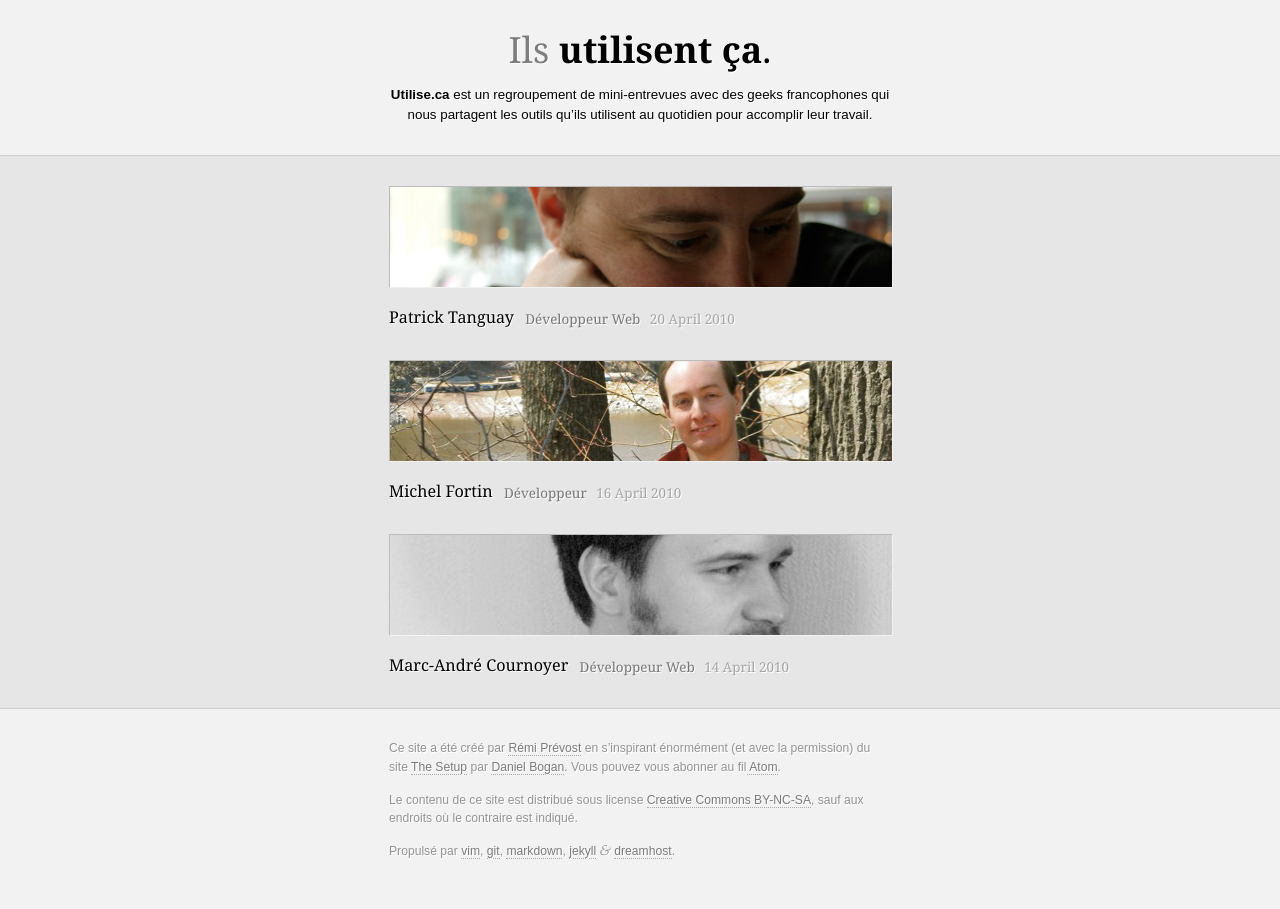
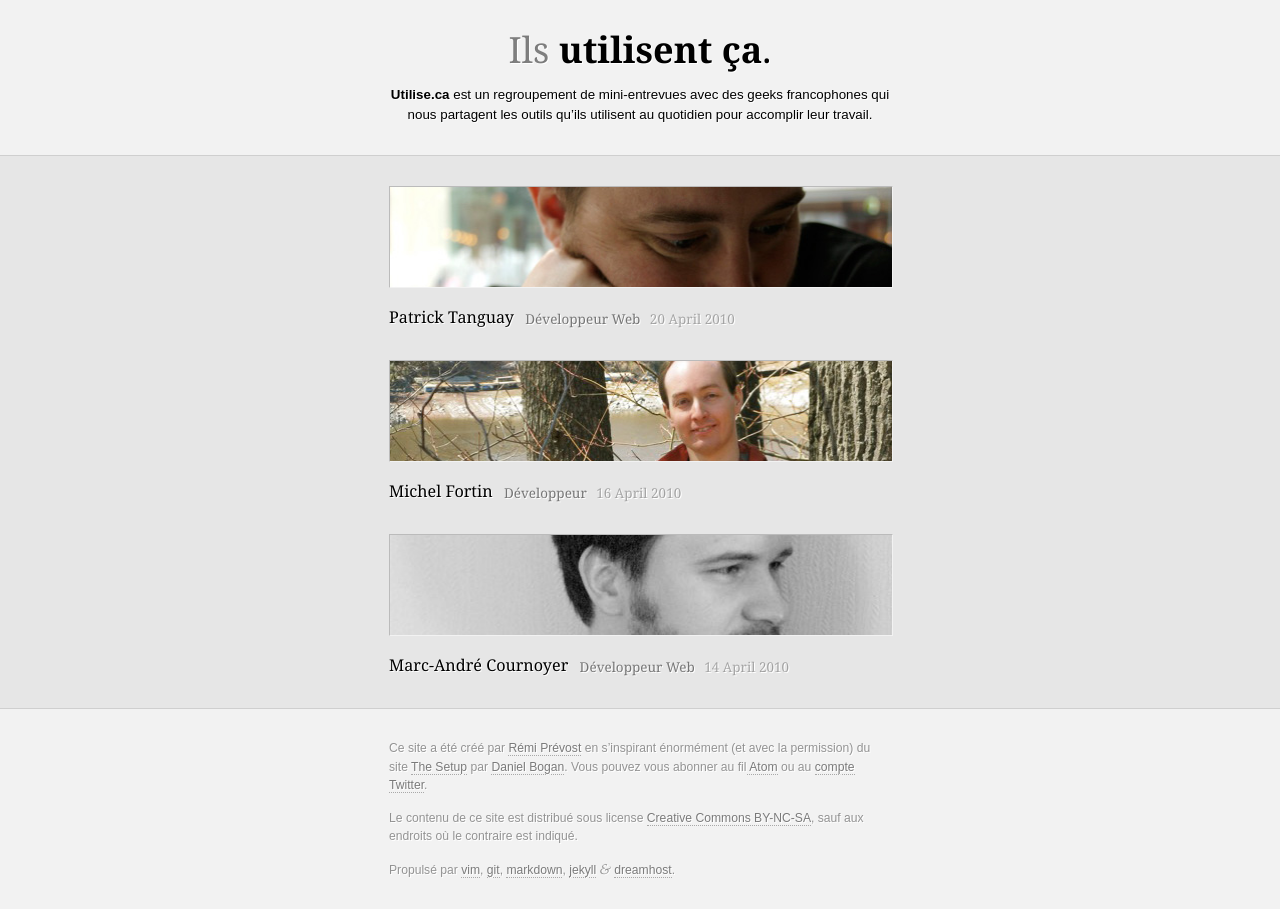
Before and after one commit to remi/utilise.ca, a Jekyll site: the page built from index.html, in a window 1280 px wide. Built offline with Jekyll 4.4.1, drawn with Linux system fonts in a browser that asks for light colours; Markdown is read by kramdown in place of the engine named in the settings.

Commit message:
Add link to Twitter profile

```diff
--- a/_layouts/master.html
+++ b/_layouts/master.html
@@ -39,7 +39,7 @@
 
     <footer>
       <hr />
-      <p>Ce site a été créé par <a href="http://remiprevost.com">Rémi Prévost</a> en s’inspirant énormément (et avec la permission) du site <a href="http://www.usesthis.com/">The Setup</a> par <a href="http://www.waferbaby.com">Daniel Bogan</a>. Vous pouvez vous abonner au fil<a href="{{ site.url }}/atom.xml"> Atom</a>.</p>
+      <p>Ce site a été créé par <a href="http://remiprevost.com">Rémi Prévost</a> en s’inspirant énormément (et avec la permission) du site <a href="http://www.usesthis.com/">The Setup</a> par <a href="http://www.waferbaby.com">Daniel Bogan</a>. Vous pouvez vous abonner au fil<a href="{{ site.url }}/atom.xml"> Atom</a> ou au <a href="http://www.twitter.com/utiliseca">compte Twitter</a>.</p>
       <p>Le contenu de ce site est distribué sous license <a href="http://creativecommons.org/licenses/by-nc-sa/2.5/ca/deed.fr_CA">Creative Commons BY-NC-SA</a>, sauf aux endroits où le contraire est indiqué.</p>
       <p>Propulsé par <a href="http://www.vim.org">vim</a>, <a href="http://git-scm.com">git</a>, <a href="http://daringfireball.net/projects/markdown/">markdown</a>, <a href="http://github.com/mojombo/jekyll/">jekyll</a> <span class="amp">&amp;</span> <a href="http://www.dreamhost.com/r.cgi?68903">dreamhost</a>.</p>
     </footer>
```
